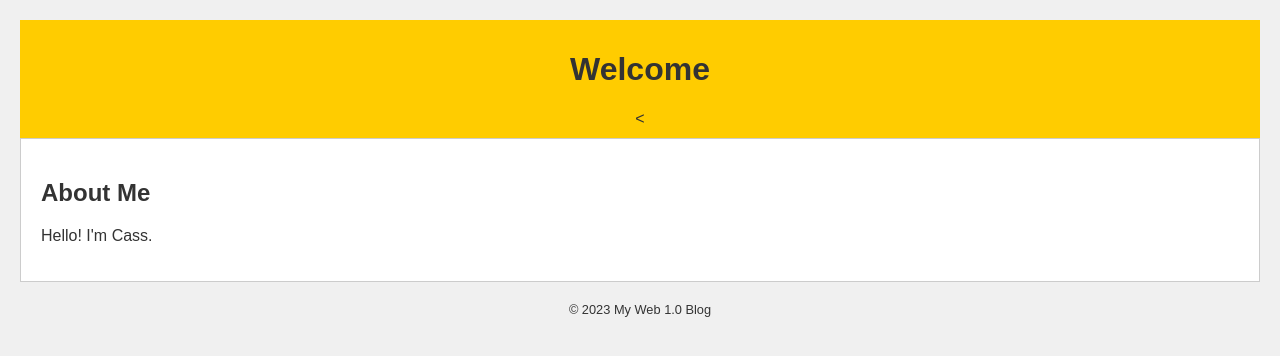
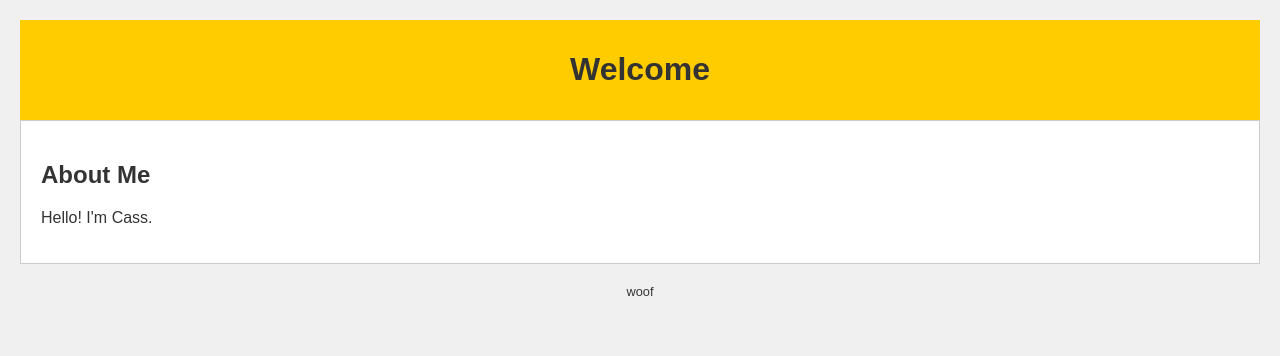
Before and after one commit to Clmeyers-Dev/shrimp-girl-river.github.io, a plain HTML site: page index.html in a window 1280 px wide. Drawn offline with Linux system fonts and the light colour scheme.

Commit message:
Update index.html

```diff
--- a/index.html
+++ b/index.html
@@ -46,13 +46,13 @@
 <body>
     <header>
         <h1>Welcome</h1>
- <</header>
+ </header>
     <article>
         <h2>About Me</h2>
         <p>Hello! I'm Cass.</p>
     </article>
     <footer>
-        &copy; 2023 My Web 1.0 Blog
+       woof
     </footer>
 </body>
 </html>
```
